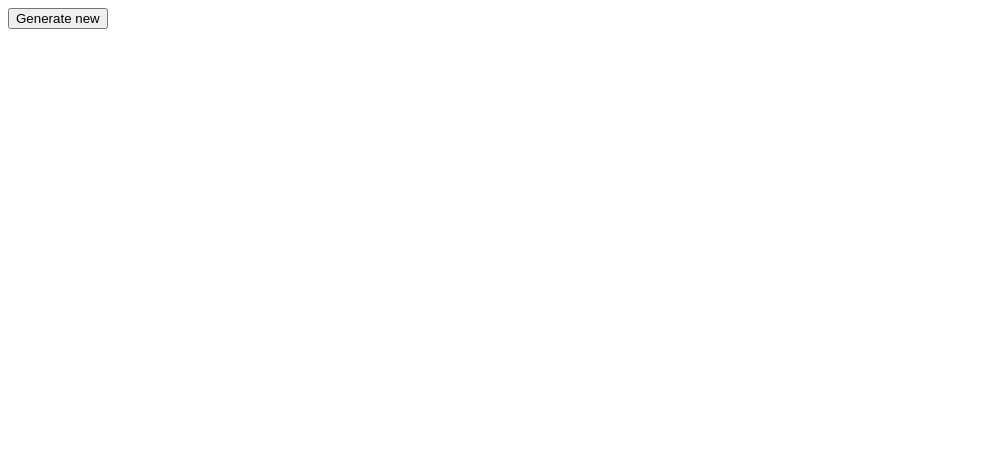
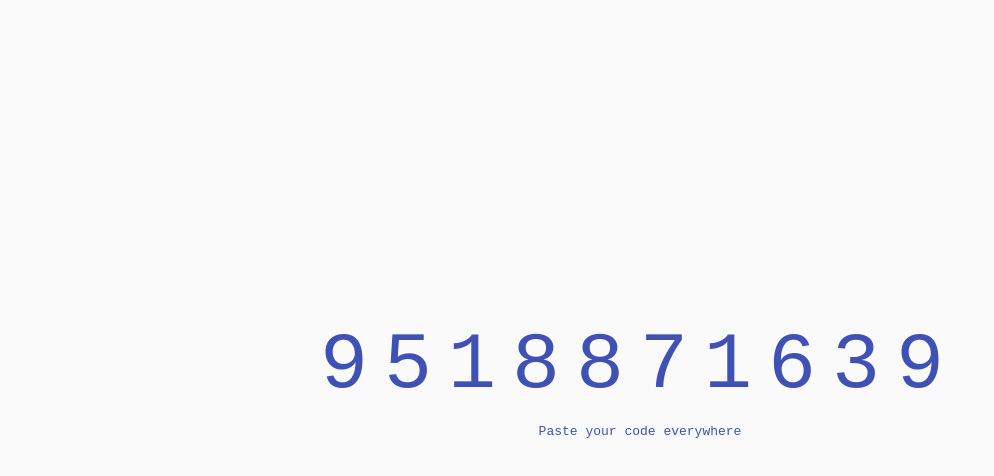
Before and after one commit to biqarar/0code, a plain HTML site: page index.html in a window 1280 px wide. Shown: the whole page, without its empty margins (0-994 px from the left). Drawn offline with Linux system fonts and the light colour scheme.

Commit message:
paste your code everywhere

```diff
--- a/index.html
+++ b/index.html
@@ -1,10 +1,50 @@
 <!DOCTYPE html>
-<html>
+<html prefix="og: http://ogp.me/ns#">
 <head>
-		<title>0code</title>
+  <meta charset="UTF-8"/>
+  <title>0Code</title>
+  <meta content="Need National Card ID? This is yours..." name="description"/>
+  <!--[if IE]><meta http-equiv="X-UA-Compatible" content="IE=edge,chrome=1"/><![endif]-->
+  <meta content="width=device-width, initial-scale=1.0, minimum-scale=1.0, maximum-scale=1.1, user-scalable=0" name="viewport"/>
+  <meta content="summary_large_image" name="twitter:card"/>
+  <meta content="cover.jpg" name="twitter:image"/>
+  <style type="text/css">
+    html{
+      height: 100%;
+    }
+    body{
+      min-height: 100%;
+      margin: 0;
+      background-color: #fafafa;
+    }
+    .text{
+      color: #3f51b5;
+      padding-top: 40vh;
+      display: block;
+      position: relative;
+      text-align: center;
+      margin: 0 auto;
+      font-family: monospace;
+    }
+    #number{
+      font-size: 5rem;
+      letter-spacing: 1rem;
+      word-break: break-all;
+    }
+    @media (max-width: 767px) {
+      #number{
+        font-size: 2rem;
+        letter-spacing: 0.5rem;
+      }
+    }
+  </style>
+</head>
+<body>
+  <section class="text">
+    <div id="number"></div>
+    <p>Paste your code everywhere</p>
+  </section>
   <script type="text/javascript">
-			function make()
-			{
     var number =
     [
       Math.floor(Math.random() * 9) + 1,
@@ -46,11 +86,27 @@
 
     x = x + '' + lastNumber;
     document.getElementById("number").innerHTML = x;
-			};
+    window.addEventListener('load', copyText);
+    function copyText()
+    {
+      const el = document.createElement('textarea');  // Create a <textarea> element
+      el.value = document.getElementById("number").innerHTML;    // Set its value to the string that you want copied
+      el.setAttribute('readonly', '');                // Make it readonly to be tamper-proof
+      el.style.position = 'absolute';
+      el.style.left = '-9999px';                      // Move outside the screen to make it invisible
+      document.body.appendChild(el);                  // Append the <textarea> element to the HTML document
+      const selected =
+        document.getSelection().rangeCount > 0        // Check if there is any content selected previously
+          ? document.getSelection().getRangeAt(0)     // Store selection if found
+          : false;                                    // Mark as false to know no selection existed before
+      el.select();                                    // Select the <textarea> content
+      document.execCommand('copy');
+      document.body.removeChild(el);                  // Remove the <textarea> element
+      if (selected) {                                 // If a selection existed before copying
+        document.getSelection().removeAllRanges();    // Unselect everything on the HTML document
+        document.getSelection().addRange(selected);   // Restore the original selection
+      }
+    }
   </script>
-	</head>
-	<body>
-		<button id="atom" onclick="make();">Generate new</button>
-		<div id="number"></div>
 </body>
 </html>
```
Lines whose indentation alone changed are shown as unchanged.
